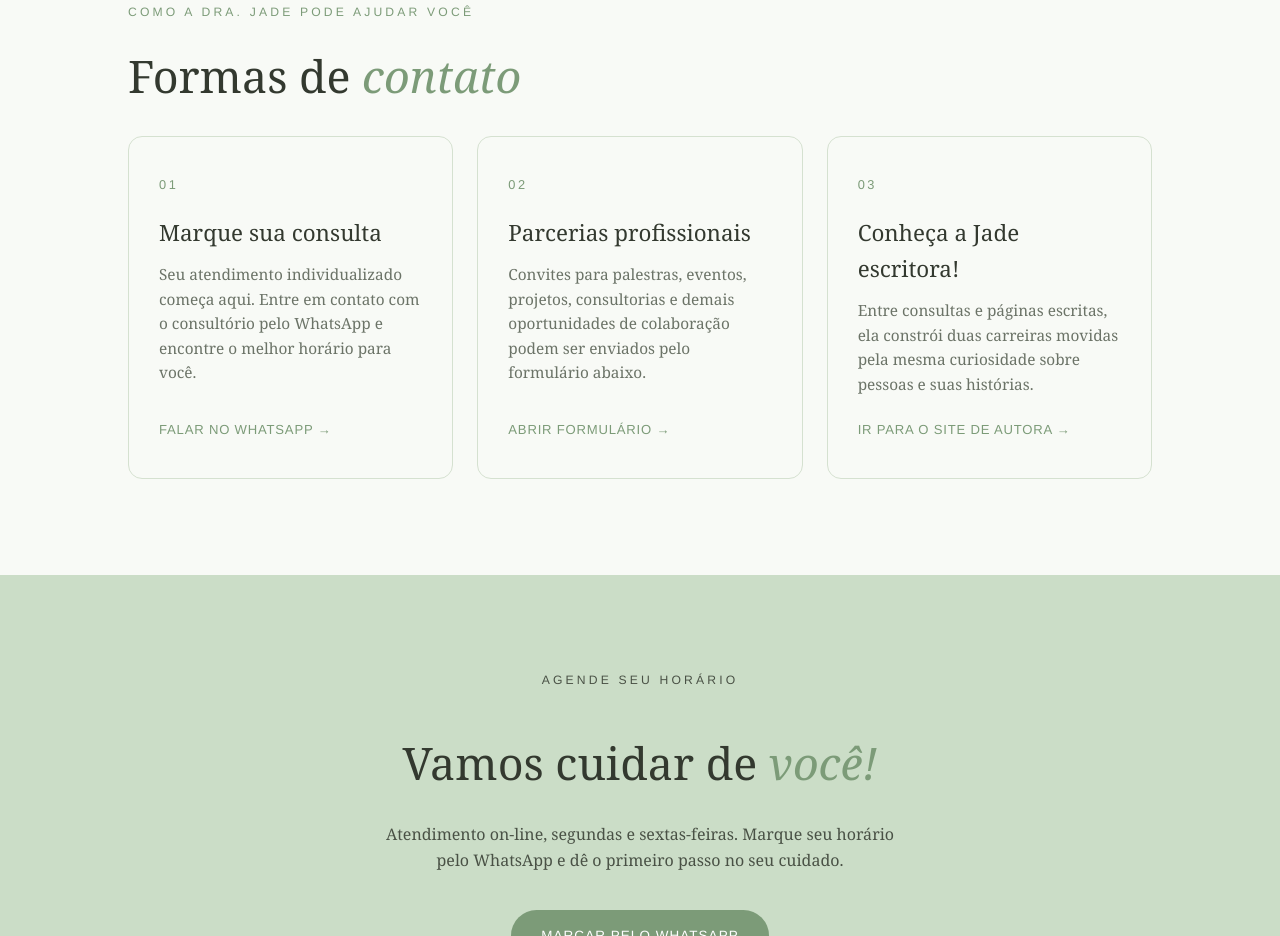
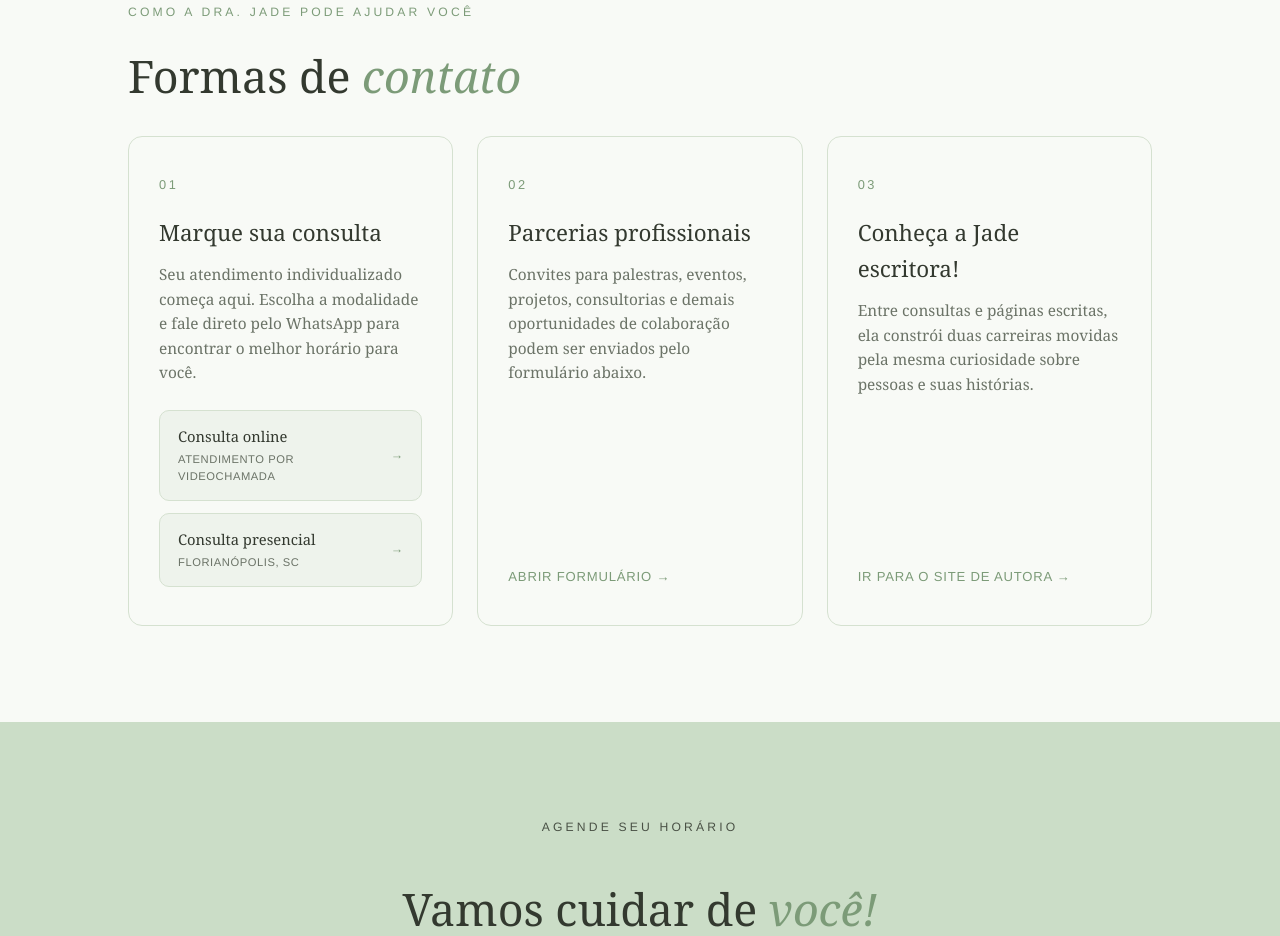
Before and after one commit to AutoraJadeZarichtaCosta/Dra.Jade, a plain HTML site: page index.html in a window 1280 px wide. Shown: the part 2338-3274 px from the top of the page. Drawn offline with Linux system fonts and the light colour scheme.

Commit message:
Update index.html

```diff
--- a/index.html
+++ b/index.html
@@ -61,6 +61,13 @@
   .card h3{font-size:1.4rem;font-weight:normal;margin-bottom:12px}
   .card p{color:var(--soft-ink);font-size:.96rem;flex-grow:1}
   .card .arrow{font-family:'Helvetica Neue',Arial,sans-serif;font-size:.82rem;letter-spacing:.06em;text-transform:uppercase;color:var(--rose-deep);margin-top:22px;}
+  .card.card-split{text-decoration:none}
+  .card-split .sub-options{display:flex;flex-direction:column;gap:12px;margin-top:24px}
+  .sub-option{display:flex;align-items:center;justify-content:space-between;gap:10px;text-decoration:none;color:var(--ink);background:var(--blush);border:1px solid var(--line);border-radius:10px;padding:14px 18px;transition:background .2s,border-color .2s,transform .2s;}
+  .sub-option:hover{background:var(--rose);border-color:var(--rose-deep);transform:translateX(2px)}
+  .sub-option .sub-label{font-size:.92rem}
+  .sub-option .sub-label small{display:block;font-family:'Helvetica Neue',Arial,sans-serif;font-size:.7rem;letter-spacing:.05em;text-transform:uppercase;color:var(--soft-ink);margin-top:2px;}
+  .sub-option .sub-arrow{font-family:'Helvetica Neue',Arial,sans-serif;font-size:.78rem;color:var(--rose-deep);flex-shrink:0;}
   .booking{background:var(--rose);text-align:center}
   .booking h2{max-width:680px;margin-left:auto;margin-right:auto}
   .booking p{color:var(--ink);max-width:520px;margin:0 auto 36px;opacity:.85}
@@ -155,12 +162,21 @@
     <h2>Formas de <em>contato</em></h2>
     <div class="cards">
 
-      <a class="card" href="https://wa.me/554891888089?text=Ol%C3%A1!%20Gostaria%20de%20marcar%20uma%20consulta." target="_blank" rel="noopener">
-        <span class="num">01</span>
-        <h3>Marque sua consulta</h3>
-        <p>Seu atendimento individualizado começa aqui. Entre em contato com o consultório pelo WhatsApp e encontre o melhor horário para você.</p>
-        <span class="arrow">Falar no WhatsApp →</span>
-      </a>
+ <div class="card card-split">
+  <span class="num">01</span>
+  <h3>Marque sua consulta</h3>
+  <p>Seu atendimento individualizado começa aqui. Escolha a modalidade e fale direto pelo WhatsApp para encontrar o melhor horário para você.</p>
+  <div class="sub-options">
+    <a class="sub-option" href="https://wa.me/554891888089?text=Ol%C3%A1!%20Gostaria%20de%20marcar%20uma%20consulta%20online." target="_blank" rel="noopener">
+      <span class="sub-label">Consulta online<small>Atendimento por videochamada</small></span>
+      <span class="sub-arrow">→</span>
+    </a>
+    <a class="sub-option" href="https://wa.me/55489913-0622?text=Ol%C3%A1!%20Gostaria%20de%20marcar%20uma%20consulta%20presencial." target="_blank" rel="noopener">
+      <span class="sub-label">Consulta presencial<small>Florianópolis, SC</small></span>
+      <span class="sub-arrow">→</span>
+    </a>
+  </div>
+</div>
 
       <a class="card" href="https://forms.gle/WrdKpy6E6FiJA7J89" target="_blank" rel="noopener">
         <span class="num">02</span>
```
